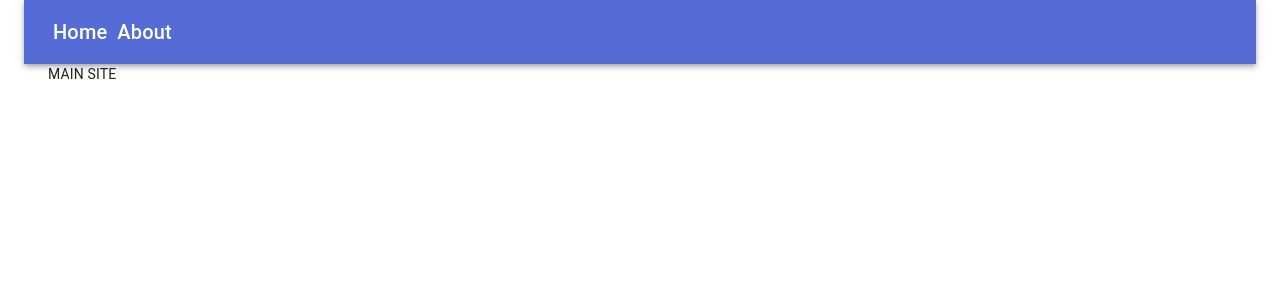
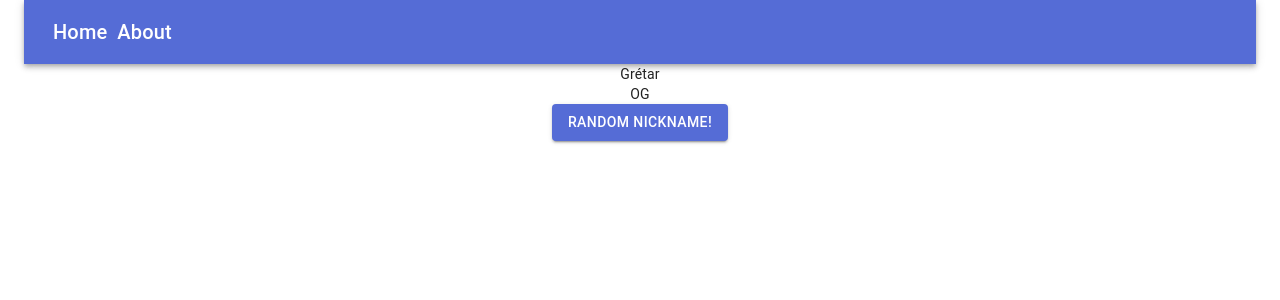
Before and after one commit to IvarKristinn/GretaratorReact, a React (Create React App) app in the folder gretaratorfrontend/: page / in a window 1280 px wide. Shown: the top 300 px of the page. Built offline with nearby package versions, Linux system fonts and the light colour scheme; no server answers.

Commit message:
most of the functionality done, Look left and about

```diff
--- /dev/null
+++ b/gretaratorfrontend/src/apis/gretarnator.js
@@ -0,0 +1,6 @@
+import axios from "axios";
+// Api call to Gretarator api
+// Getting the list of nicknames
+export default axios.create({
+  baseURL: "http://gretarator.com"
+});
--- a/gretaratorfrontend/src/components/Landing.js
+++ b/gretaratorfrontend/src/components/Landing.js
@@ -1,5 +1,8 @@
 import React from "react";
 import { withStyles } from "@material-ui/core/styles";
+import Button from "@material-ui/core/Button";
+
+import gretarator from "../apis/gretarnator";
 
 const useStyles = theme => ({
   root: {
@@ -7,13 +10,76 @@ const useStyles = theme => ({
     height: "800px"
   }
 });
-// nickname
-// description
-// button to get new random nick
+
 class Landing extends React.Component {
+  state = { nicknames: [], ranNick: [], clicked: false };
+
+  componentWillMount() {
+    this.getAllNicks();
+  }
+
+  getAllNicks = async () => {
+    const response = await gretarator.get("/api/nicknames");
+    console.log(response);
+    this.setState({ nicknames: response.data });
+  };
+
+  onNewNick() {
+    //console.log("NEWNICK");
+    let nick = this.state.nicknames[
+      Math.floor(Math.random() * this.state.nicknames.length)
+    ];
+    //console.log(nick.nickname);
+    // setState with the new random nick
+    this.setState({ ranNick: nick });
+  }
+
+  buttonClick() {
+    this.setState({ clicked: true });
+  }
+
+  renderNick() {
+    let orgNick = { nickname: "Grétar", description: "OG" };
+    let randomNick = this.state.ranNick;
+    //console.log(randomNick);
+    if (this.state.clicked == false) {
+      //console.log("USER HAS NOT CLICKED");
+      return [
+        <div style={{ textAlign: "center" }}>{orgNick.nickname}</div>,
+        <div style={{ textAlign: "center" }}>{orgNick.description}</div>
+      ];
+    } else {
+      //console.log("RANDOM");
+      return [
+        <div style={{ textAlign: "center" }}>{randomNick.nickname}</div>,
+        <div style={{ textAlign: "center" }}>{randomNick.description}</div>
+      ];
+    }
+  }
+  //this.onNewNick.nick.nickname
+  //var newNick = this.onNewNick();
   render() {
     const classes = this.props;
-    return <div className={classes.root}>MAIN SITE</div>;
+    //console.log(this.onNewNick.nick);
+
+    return (
+      <div className={classes.root}>
+        {this.renderNick()}
+        <div style={{ textAlign: "center" }}>
+          <Button
+            variant="contained"
+            color="primary"
+            onClick={() => {
+              this.buttonClick();
+              this.renderNick();
+              this.onNewNick();
+            }}
+          >
+            Random Nickname!
+          </Button>
+        </div>
+      </div>
+    );
   }
 }
 
```
